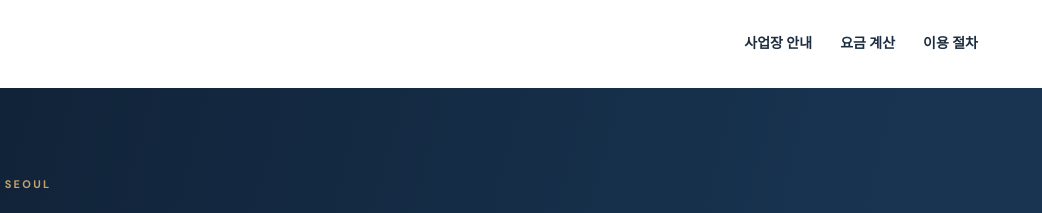
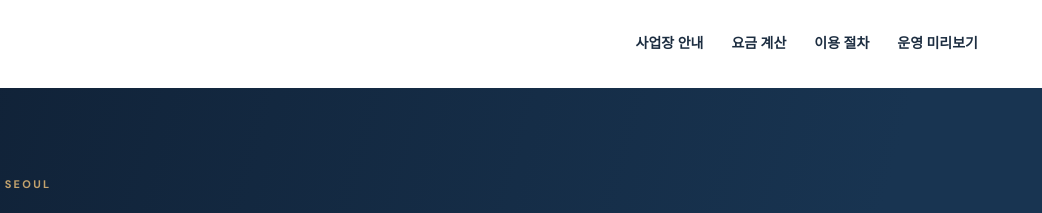
Before and after one commit to NurionHoldings/hanoffice, a website: page public/index.html in a window 1280 px wide. Shown: the top 213 px of the page, 238-1280 px from the left. Drawn offline with Linux system fonts and the light colour scheme; no server answers.

Commit message:
feat: connect portal preview public/index.html

```diff
--- a/public/index.html
+++ b/public/index.html
@@ -2,7 +2,7 @@
 <html lang="ko"><head><meta charset="utf-8"><meta name="viewport" content="width=device-width,initial-scale=1"><meta name="theme-color" content="#102239">
 <meta name="description" content="ARKAON BIZ OFFICE — 서울 종로 비상주사무실 사업장 위치 안내 및 임대료 견적 시제품"><title>ARKAON BIZ OFFICE | 사업이 시작되는 주소</title><link rel="stylesheet" href="/styles.css" defer></head>
 <body>
-<header class="head"><a class="brand" href="/"><span class="brand-logo">A</span><span>ARKAON<small>BIZ OFFICE</small></span></a><nav aria-label="주 메뉴"><a href="#location">사업장 안내</a><a href="#quote">요금 계산</a><a href="#steps">이용 절차</a></nav></header>
+<header class="head"><a class="brand" href="/"><span class="brand-logo">A</span><span>ARKAON<small>BIZ OFFICE</small></span></a><nav aria-label="주 메뉴"><a href="#location">사업장 안내</a><a href="#quote">요금 계산</a><a href="#steps">이용 절차</a><a href="/portal.html">운영 미리보기</a></nav></header>
 <section class="hero"><div class="hero-inner"><div class="eyebrow">SEASON ONE · JONGNO, SEOUL</div><h1>좋은 사업은,<br><em>좋은 주소에서.</em></h1><p>당신의 비즈니스가 시작되는 공간.<br>서울 종로 중심에서 더 가볍게 시작하세요.</p><a class="cta" href="#location">종로 사업장 살펴보기 <span aria-hidden="true">↗</span></a><div class="hero-trust">투명한 임대 정보 <span>·</span> 비대면 이용 절차 <span>·</span> 주소 상세 안내</div></div><div class="hero-art" aria-hidden="true"><div class="tower tower-back"></div><div class="tower tower-front"></div><div class="vertical">ARKAON BUSINESS OFFICE</div></div></section>
 <main>
 <aside class="banner" role="status"><strong>개발 미리보기</strong> 본 페이지는 사업장 정보를 안내하는 시제품입니다. 현재 실제 임대 신청, 전자계약, 결제는 불가능하며 모든 표시 가격은 예시입니다.</aside>
```
